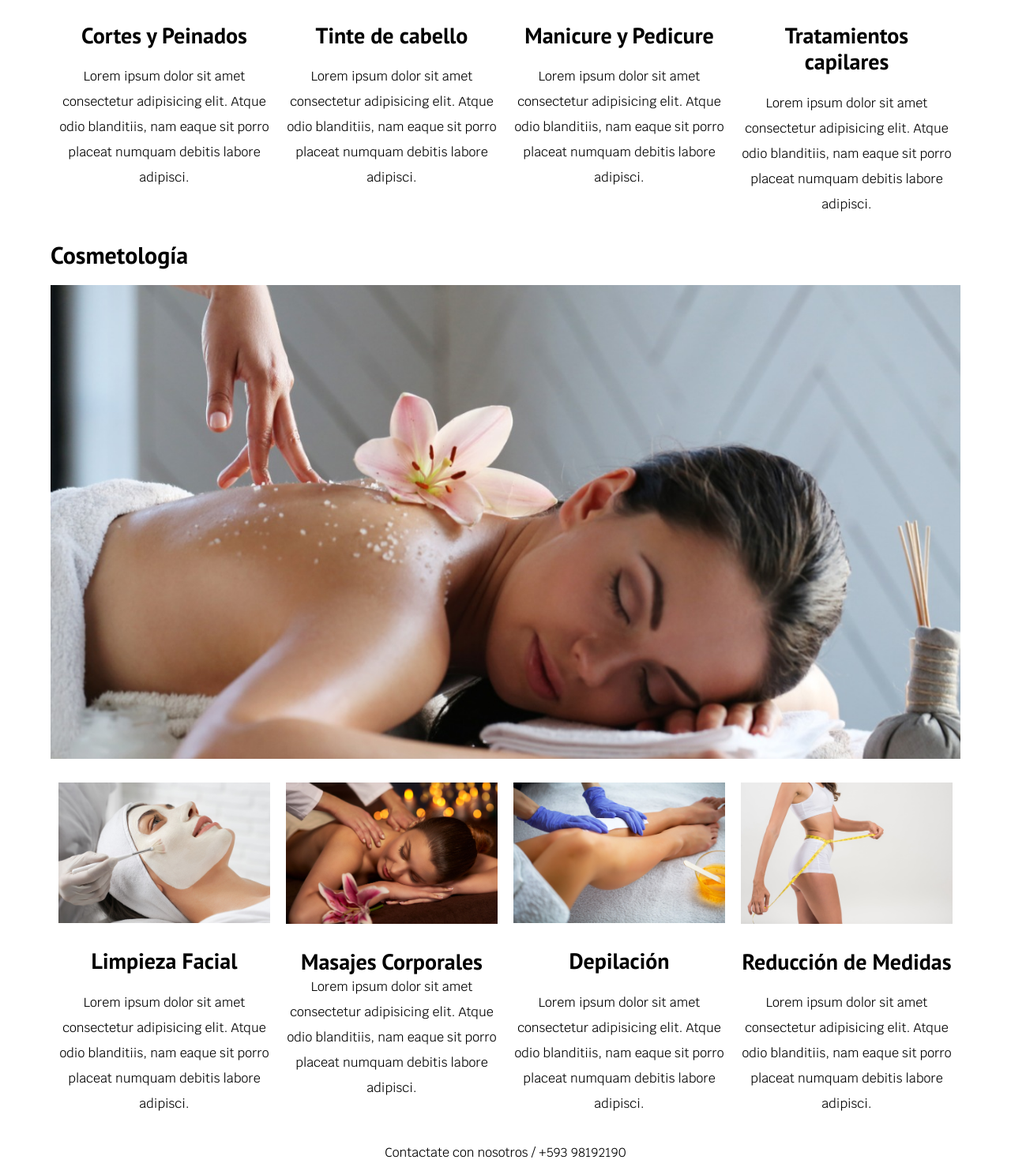
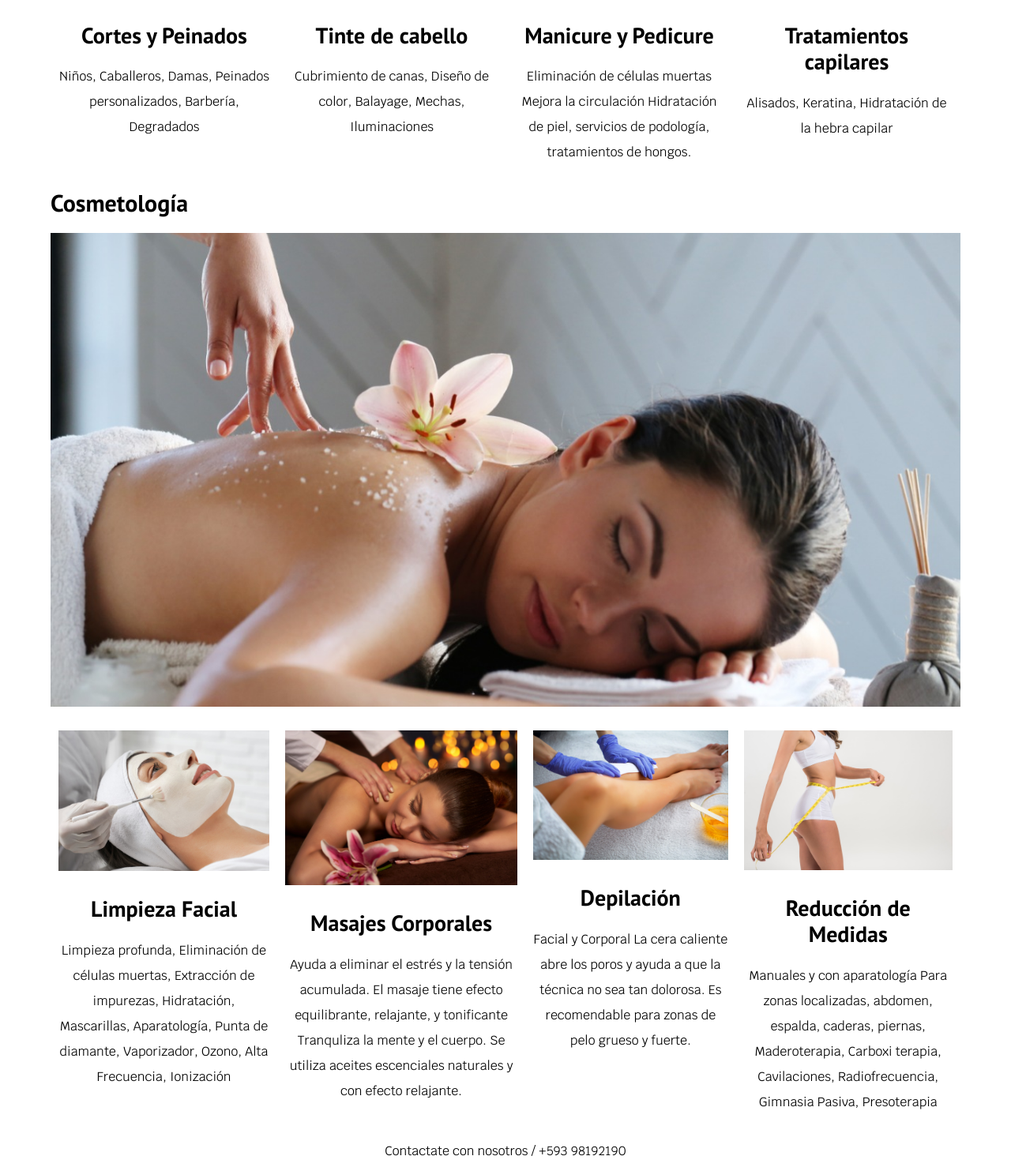
Before and after one commit to Xavi2996/ProyectoCorder_Cobos, a website: page servicios.html in a window 1280 px wide. Shown: the part 1556-3039 px from the top of the page at 79% size. Drawn offline with Linux system fonts and the light colour scheme; files whose address does not match are found by name.

Commit message:
Version final 1

```diff
--- a/scss/estilos.css
+++ b/scss/estilos.css
@@ -265,6 +265,7 @@ nav a:hover {
 }
 .servicio-texto {
   padding: 10px;
+
 }
 
 /*UBICACION*/
--- a/servicios.html
+++ b/servicios.html
@@ -42,28 +42,38 @@
                     <img src="Imagenes/corte_de_pelo.jfif" alt="Imagen de servicio">
                     <h4 class="logo_bold centrar-texto margen-inferior margen-superior">Cortes y Peinados</h4>
                     <p class="descripcion_servicio">
-                        Lorem ipsum dolor sit amet consectetur adipisicing elit. Atque odio blanditiis, nam eaque sit porro placeat numquam debitis labore adipisci.
+                        Niños,
+                        Caballeros,
+                        Damas, Peinados personalizados, Barbería, Degradados
                     </p>
                 </div>
                 <div class="servicio-texto">
                     <img src="Imagenes/tintes.jfif" alt="Imagen de servicio">
                     <h4 class="logo_bold centrar-texto margen-inferior margen-superior">Tinte de cabello</h4>
                     <p class="descripcion_servicio">
-                        Lorem ipsum dolor sit amet consectetur adipisicing elit. Atque odio blanditiis, nam eaque sit porro placeat numquam debitis labore adipisci.
+                        Cubrimiento de canas,
+                        Diseño de color,
+                        Balayage,
+                        Mechas,
+                        Iluminaciones
                     </p>
                 </div>
                 <div class="servicio-texto">
                     <img src="Imagenes/manicure.jfif" alt="Imagen de servicio">
                     <h4 class="logo_bold centrar-texto margen-inferior margen-superior">Manicure y Pedicure</h4>
                     <p class="descripcion_servicio">
-                        Lorem ipsum dolor sit amet consectetur adipisicing elit. Atque odio blanditiis, nam eaque sit porro placeat numquam debitis labore adipisci.
+                        Eliminación de células muertas
+                        Mejora la circulación
+                        Hidratación de piel, servicios de podología, tratamientos de hongos.
                     </p>
                 </div>
                 <div class="servicio-texto">
                     <img src="Imagenes/Tratamiento_capilar.jfif" alt="Imagen de servicio">
                     <h4 class="logo_bold centrar-texto margen-inferior margen-superior">Tratamientos capilares</h4>
                     <p class="descripcion_servicio">
-                        Lorem ipsum dolor sit amet consectetur adipisicing elit. Atque odio blanditiis, nam eaque sit porro placeat numquam debitis labore adipisci.
+                        Alisados,
+                        Keratina,
+                        Hidratación de la hebra capilar
                     </p>
                 </div>
             </div>
@@ -76,28 +86,47 @@
                     <img src="Imagenes/cosmetologia_portada1.jfif" alt="Imagen de servicio">
                     <h4 class="logo_bold centrar-texto margen-inferior margen-superior">Limpieza Facial</h4>
                     <p class="Descripcion_servicio">
-                        Lorem ipsum dolor sit amet consectetur adipisicing elit. Atque odio blanditiis, nam eaque sit porro placeat numquam debitis labore adipisci.
+                        Limpieza profunda,
+                        Eliminación de células muertas,
+                        Extracción de impurezas,
+                        Hidratación,
+                        Mascarillas,
+                        Aparatología,
+                        Punta de diamante,
+                        Vaporizador, Ozono,
+                        Alta Frecuencia,
+                        Ionización
                     </p>
                 </div>
                 <div class="servicio-texto">
                     <img src="Imagenes//masajes1.jfif" alt="Imagen de servicio">
-                    <h4 class="logo_bold centrar-texto margen-superior">Masajes Corporales</h4>
+                    <h4 class="logo_bold centrar-texto margen-superior margen-inferior">Masajes Corporales</h4>
                     <p class="Descripcion_servicio">
-                        Lorem ipsum dolor sit amet consectetur adipisicing elit. Atque odio blanditiis, nam eaque sit porro placeat numquam debitis labore adipisci.
+                        Ayuda a eliminar el estrés y la tensión acumulada. El masaje tiene efecto equilibrante, relajante, y tonificante  Tranquliza la mente y el cuerpo.
+                        Se utiliza aceites escenciales naturales y con efecto relajante.
                     </p>
                 </div>
                 <div class="servicio-texto">
                     <img src="Imagenes/Despilacion.jfif" alt="Imagen de servicio">
                     <p class="Descripcion_servicio">
                         <h4 class="logo_bold centrar-texto margen-inferior margen-superior">Depilación</h4>
-                        Lorem ipsum dolor sit amet consectetur adipisicing elit. Atque odio blanditiis, nam eaque sit porro placeat numquam debitis labore adipisci.
+                        Facial y Corporal
+                        La cera caliente abre los poros y ayuda a que la técnica no sea tan dolorosa.
+                        Es recomendable para zonas de pelo grueso y fuerte.
                     </p>
                 </div>
                 <div class="servicio-texto">
                     <img src="Imagenes/r_medidas3.jfif" alt="Imagen de servicio">
                     <h4 class="logo_bold centrar-texto margen-inferior margen-superior">Reducción de Medidas</h4>
                     <p class="Descripcion_servicio">
-                        Lorem ipsum dolor sit amet consectetur adipisicing elit. Atque odio blanditiis, nam eaque sit porro placeat numquam debitis labore adipisci.
+                        Manuales y con aparatología
+                        Para zonas localizadas, abdomen,  espalda, caderas, piernas,
+                        Maderoterapia,
+                        Carboxi terapia,
+                        Cavilaciones,
+                        Radiofrecuencia,
+                        Gimnasia Pasiva,
+                        Presoterapia
                     </p>
                 </div>
             </div>
```
Also changed, not shown: index.html (+4 -4 lines), sobre_nosotros.html (+5 -4 lines).
